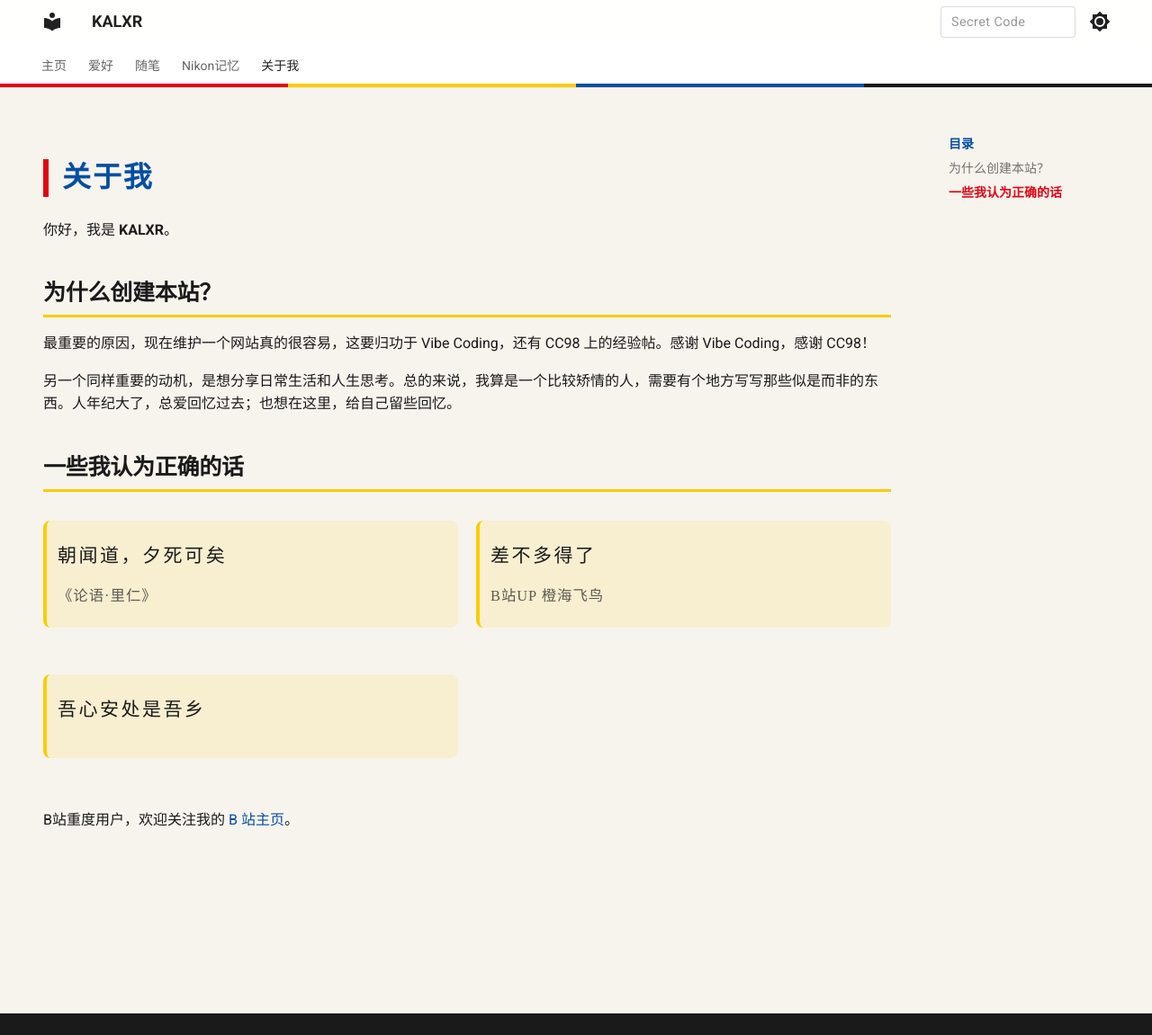
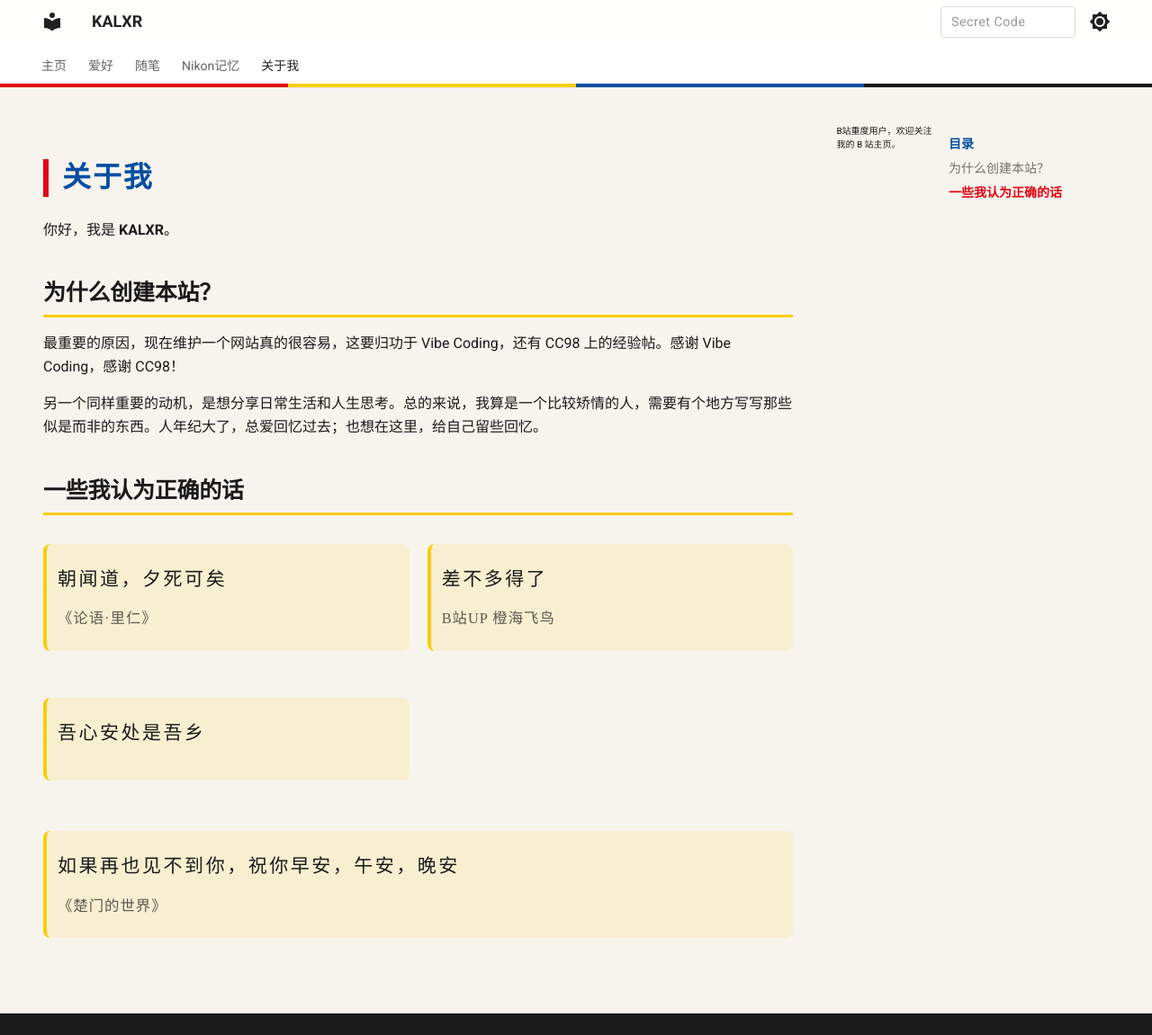
Before and after one commit to lhr024/lhr024.github.io, an MkDocs documentation site: the page built from docs/about/index.md, in a window 1280 px wide and 1151 px high. Shown: the whole window at 90% size. Built offline with MkDocs 1.6.1 and Material for MkDocs 9.7.7, drawn with Linux system fonts in a browser that asks for light colours.

Commit message:
notes update

```diff
--- a/docs/about/index.md
+++ b/docs/about/index.md
@@ -87,4 +87,10 @@
 </blockquote>
 </div>
 
+<blockquote class="about-quote about-quote--classic">
+  <p>如果再也见不到你，祝你早安，午安，晚安</p>
+  <cite>《楚门的世界》</cite>
+</blockquote>
+</div>
+
 B站重度用户，欢迎关注我的 [B 站主页](https://space.bilibili.com/400372661)。
```
